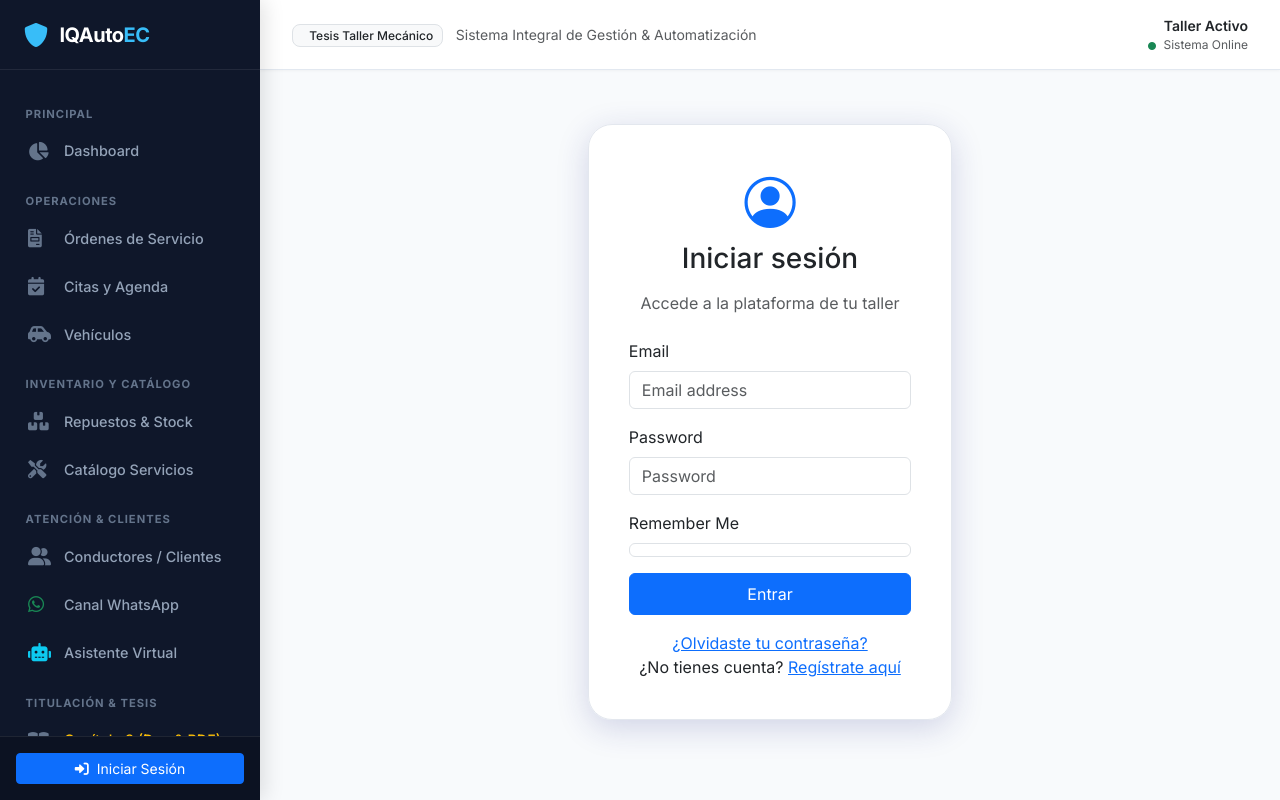
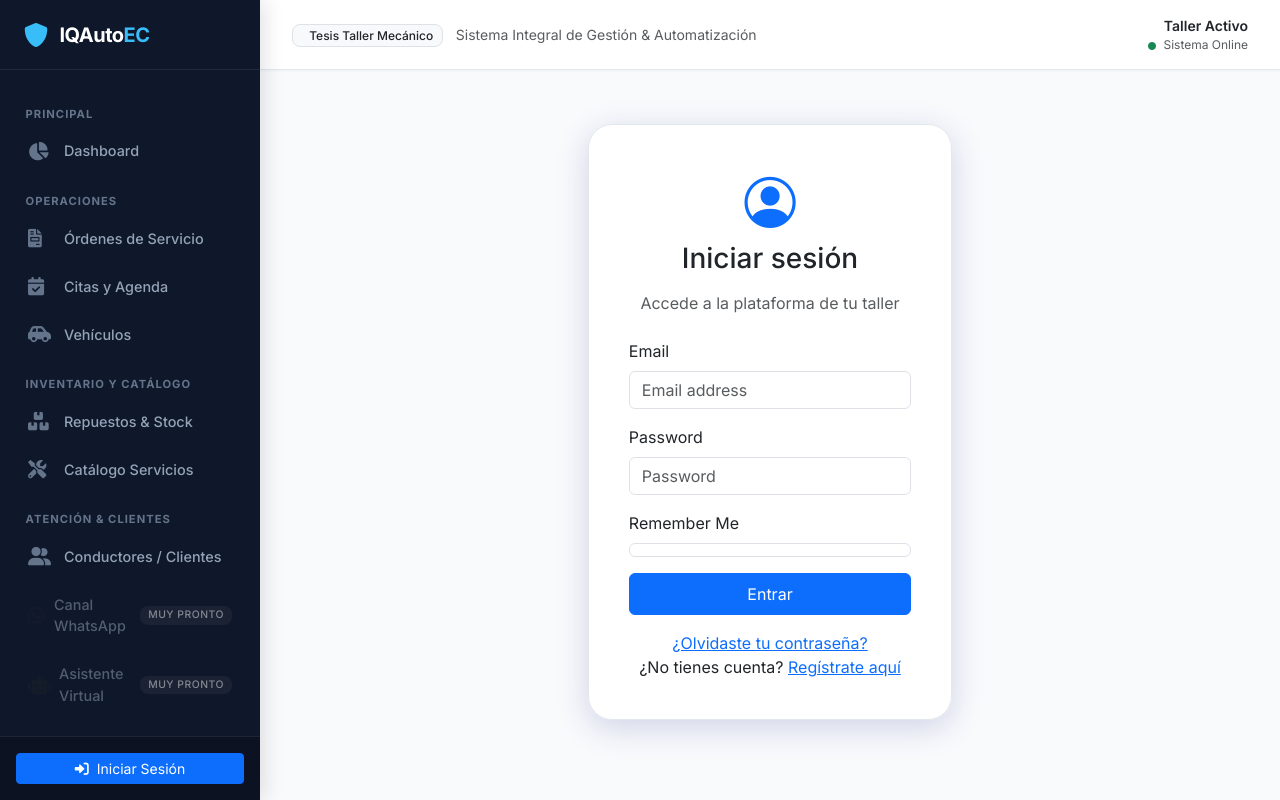
Before and after one commit to Jaisartuyk/taller-mec-nica, a Django app: page /accounts/login/?next=/ in a window 1280 px wide. Run offline with Django 5.2, Linux system fonts and the light colour scheme; tables that the repository leaves empty hold one stand-in row (values such as "Sample post"); parts of the project's set-up code (start-up, migrations or seed data) failed here and were passed over; some libraries are stand-ins or nearby versions.

Commit message:
Deshabilitar accesos directos de Canal WhatsApp y Asistente Virtual marcandolos como Muy pronto para fases futuras

```diff
--- a/gestion_taller/templates/gestion_taller/base.html
+++ b/gestion_taller/templates/gestion_taller/base.html
@@ -325,14 +325,21 @@
                 <i class="fas fa-user-friends"></i>
                 <span>Conductores / Clientes</span>
             </a>
-            <a href="{% url 'whatsapp_dashboard' %}" class="nav-link-custom {% if 'whatsapp' in request.resolver_match.url_name %}active{% endif %}">
-                <i class="fab fa-whatsapp text-success"></i>
-                <span>Canal WhatsApp</span>
-            </a>
-            <a href="{% url 'chatbot_dashboard' %}" class="nav-link-custom {% if 'chatbot' in request.resolver_match.url_name %}active{% endif %}">
-                <i class="fas fa-robot text-info"></i>
-                <span>Asistente Virtual</span>
-            </a>
+            {# Módulos reservados para fases futuras de la tesis #}
+            <div class="nav-link-custom d-flex justify-content-between align-items-center opacity-50" style="cursor: not-allowed;" title="Próximamente disponible">
+                <div class="d-flex align-items-center">
+                    <i class="fab fa-whatsapp text-muted me-2"></i>
+                    <span>Canal WhatsApp</span>
+                </div>
+                <span class="badge bg-secondary bg-opacity-25 text-light text-uppercase px-2 py-1" style="font-size: 0.65rem; letter-spacing: 0.5px;">Muy pronto</span>
+            </div>
+            <div class="nav-link-custom d-flex justify-content-between align-items-center opacity-50" style="cursor: not-allowed;" title="Próximamente disponible">
+                <div class="d-flex align-items-center">
+                    <i class="fas fa-robot text-muted me-2"></i>
+                    <span>Asistente Virtual</span>
+                </div>
+                <span class="badge bg-secondary bg-opacity-25 text-light text-uppercase px-2 py-1" style="font-size: 0.65rem; letter-spacing: 0.5px;">Muy pronto</span>
+            </div>
 
             <div class="menu-header">Titulación & Tesis</div>
             <a href="{% url 'documento_tesis_capitulo3' %}" target="_blank" class="nav-link-custom {% if 'documento_tesis' in request.resolver_match.url_name %}active{% endif %} text-warning">
```
Also changed, not shown: gestion_taller/templates/gestion_taller/home.html (+6 -5 lines).
